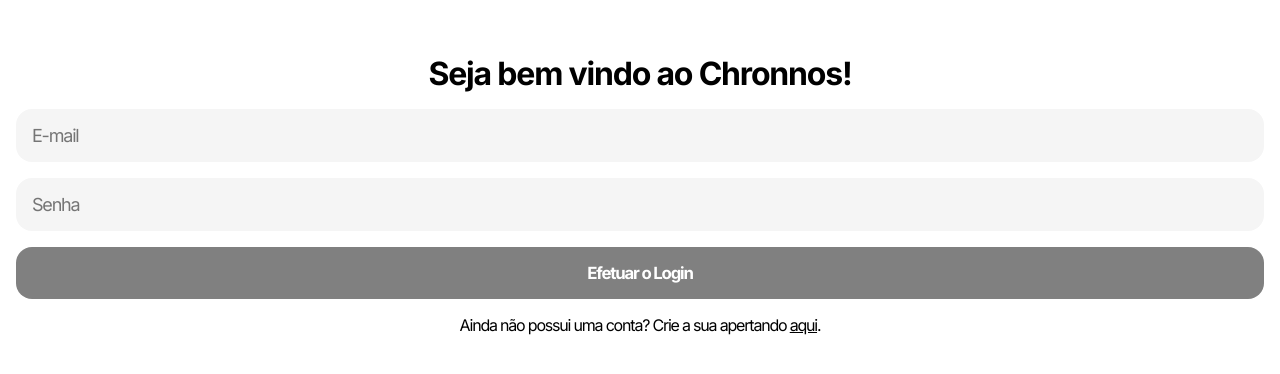
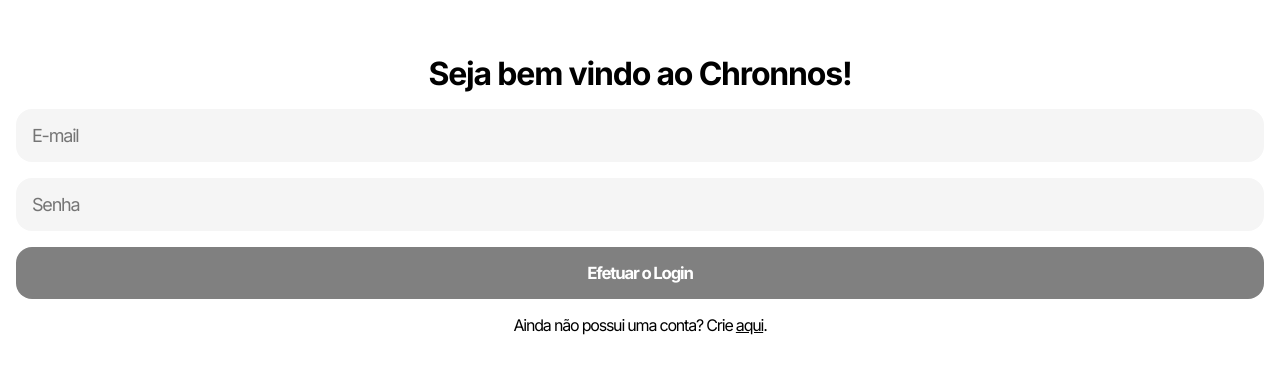
Before and after one commit to KleidsonRocha/Chronnos, a React (Vite) app in the folder FrontEnd/: page /Login in a window 1280 px wide. Shown: the part 206-580 px from the top of the page. Built offline with nearby package versions, Linux system fonts and the light colour scheme.

Commit message:
Alteracao no conteudo textual dos footers da pagina de login e cadastro

```diff
--- a/FrontEnd/src/Components/Cadastro.jsx
+++ b/FrontEnd/src/Components/Cadastro.jsx
@@ -65,7 +65,7 @@
         <ChronnosInput type="password" placeholder="Senha" value={senha} onChange={(e) => setSenha(e.target.value)} required className="input-default" /><br />
         <ChronnosButton type="submit" className={btnCriarContaClass}>Criar conta</ChronnosButton>
       </form>
-      <p className="txt-footer">Já possui uma conta? Faça o Login apertando <a href="/Login">aqui</a>.</p>
+      <p className="txt-footer">Já possui uma conta? Faça o Login <a href="/Login">aqui</a>.</p>
       {showPopup && (
         <div className="popup">
           <p className="txt-titulo">Usuário cadastrado com sucesso!</p>
--- a/FrontEnd/src/Components/Login.jsx
+++ b/FrontEnd/src/Components/Login.jsx
@@ -48,7 +48,7 @@
       <ChronnosInput type="email" id="email" placeholder="E-mail" value={email} onChange={(e) => setEmail(e.target.value)} className="input-default"></ChronnosInput>
       <ChronnosInput type="password" id="senha" placeholder="Senha" value={senha} onChange={(e) => setSenha(e.target.value)} className="input-default"></ChronnosInput>
       <ChronnosButton onClick={handleLogin} className={btnLoginClass}>Efetuar o Login</ChronnosButton>
-      <p className="txt-footer">Ainda não possui uma conta? Crie a sua apertando <a href="/Cadastro">aqui</a>.</p>
+      <p className="txt-footer">Ainda não possui uma conta? Crie <a href="/Cadastro">aqui</a>.</p>
     </MainMobile>
   );
 }
```
